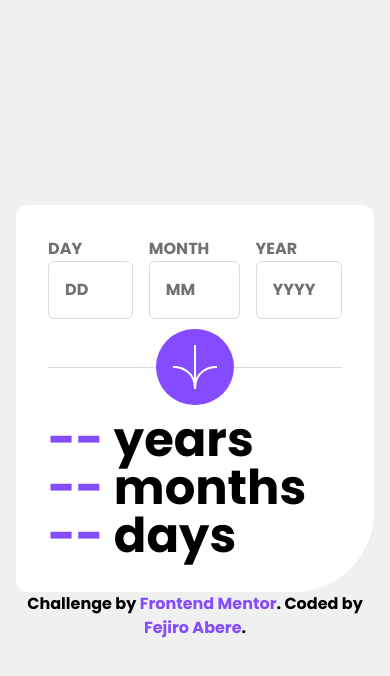
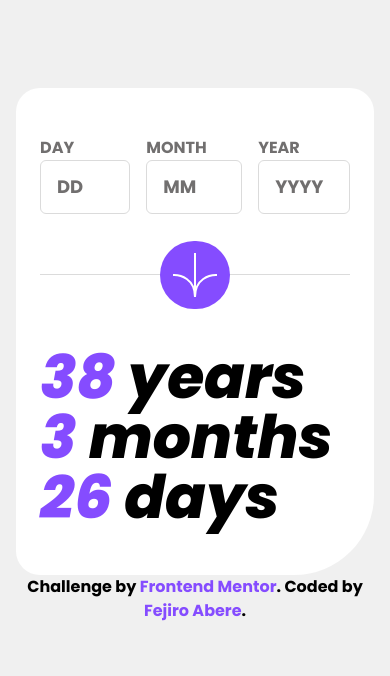
Before and after one commit to Fejiro001/age-calculator-app, a website: page index.html in a window 390 px wide. Drawn offline with Linux system fonts and the light colour scheme.

Commit message:
new breakpoint, may change

```diff
--- a/index.html
+++ b/index.html
@@ -21,12 +21,12 @@
   </head>
 
   <body
-    class="bg-off-white min-h-screen flex flex-col justify-center items-center font-primary p-4"
+    class="bg-off-white min-h-screen flex flex-col justify-start min-lg:justify-center items-center font-primary p-4 pt-[5.5rem]"
   >
     <main
-      class="bg-white container mx-auto p-8 rounded-t-xl rounded-ee-[5rem] rounded-es-xl grid gap-4"
+      class="bg-white container mx-auto py-12 px-6 rounded-t-3xl rounded-ee-[5rem] rounded-es-3xl grid gap-4 max-w-[52rem]"
     >
-      <form class="flex justify-start gap-4 pb-8">
+      <form class="flex justify-start gap-4 pb-11">
         <div class="">
           <label for="day" class="label-style">Day</label>
           <input class="input-style" type="text" placeholder="DD" id="day" />
@@ -45,9 +45,10 @@
 
       <div class="flex items-center relative">
         <hr class="w-full border-light-grey" />
-        <button class="bg-primary rounded-full p-4 absolute left-1/2 -translate-x-1/2">
+        <button
+          class="bg-primary rounded-full p-3 absolute left-1/2 -translate-x-1/2 min-lg:static"
+        >
           <img
-
             class="h-auto"
             src="./assets/images/icon-arrow.svg"
             alt="arrow down icon"
@@ -55,10 +56,10 @@
         </button>
       </div>
 
-      <div class="pt-8">
-        <p class="date-style"><span class="date-span-style">--</span> years</p>
-        <p class="date-style"><span class="date-span-style">--</span> months</p>
-        <p class="date-style"><span class="date-span-style">--</span> days</p>
+      <div class="pt-14">
+        <p class="date-style"><span class="date-span-style">38</span> years</p>
+        <p class="date-style"><span class="date-span-style">3</span> months</p>
+        <p class="date-style"><span class="date-span-style">26</span> days</p>
       </div>
     </main>
 
--- a/src/style.css
+++ b/src/style.css
@@ -26,13 +26,13 @@
 
 @layer components {
   .label-style {
-    @apply text-smokey-grey uppercase;
+    @apply text-smokey-grey uppercase font-bold;
   }
   .input-style {
-    @apply border-light-grey border w-full p-4 rounded-md text-base placeholder:text-smokey-grey;
+    @apply border-light-grey border w-full py-3 px-4 rounded-md text-lg placeholder:text-smokey-grey font-bold;
   }
   .date-style {
-    @apply text-5xl;
+    @apply text-6xl font-extrabold italic;
   }
   .date-span-style {
     @apply text-primary;
--- a/tailwind.config.js
+++ b/tailwind.config.js
@@ -14,6 +14,9 @@ module.exports = {
         "smokey-grey": "hsl(0, 1%, 44%)",
         "off-black": "hsl(0, 0%, 8%)",
       },
+      screens: {
+        lg: "1024px",
+      },
     },
   },
   plugins: [],
```
Also changed, not shown: src/output.css.
